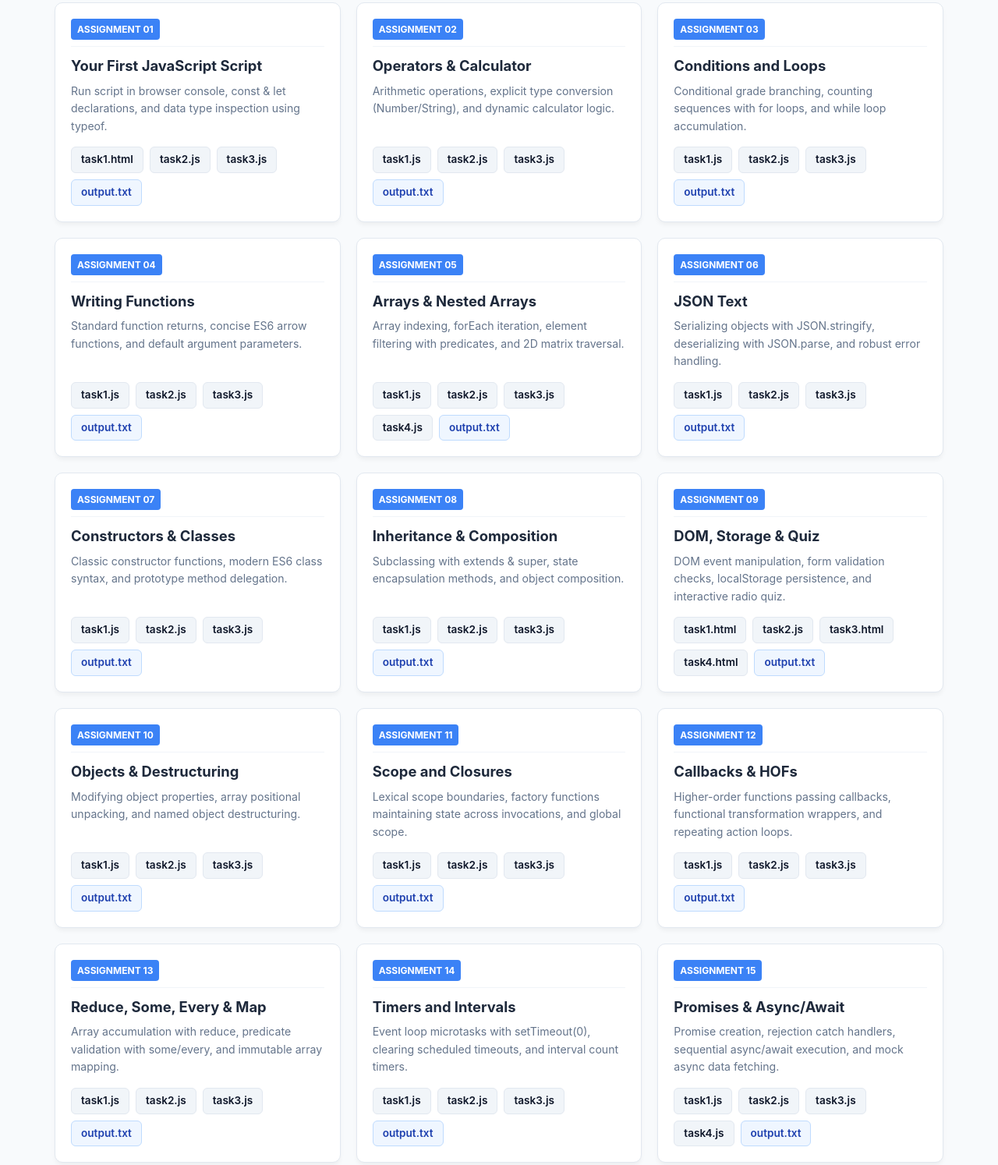
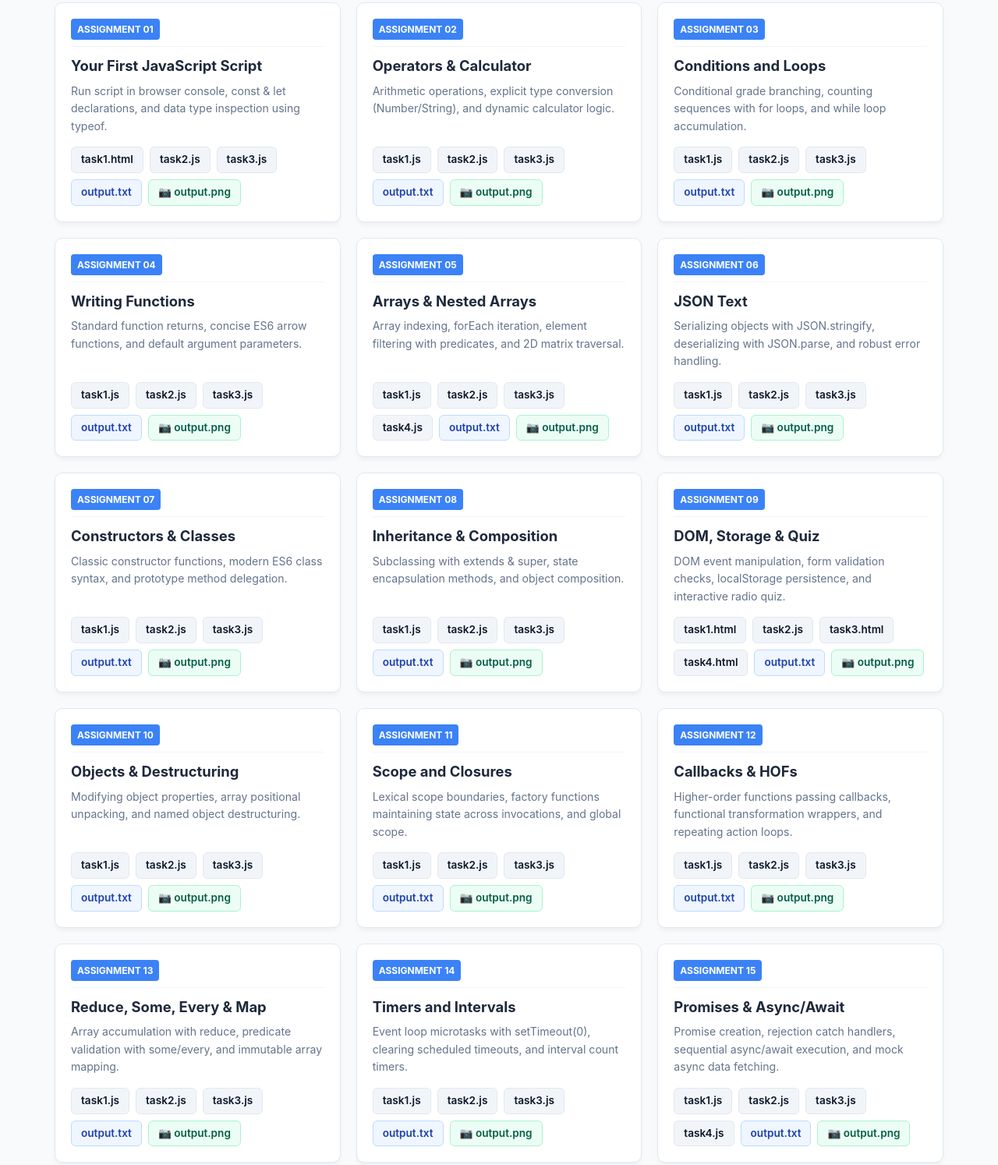
Before and after one commit to amaltomar47-ui/bcs354-javascript-lab, a website: page index.html in a window 1280 px wide. Shown: the part 268-1762 px from the top of the page at 78% size. Drawn offline with Linux system fonts and the light colour scheme.

Commit message:
Add authentic Windows terminal screenshots (output.png) for all 15 assignments

```diff
--- a/index.html
+++ b/index.html
@@ -158,6 +158,7 @@
                     <a href="Assignment-01/task2.js" target="_blank">task2.js</a>
                     <a href="Assignment-01/task3.js" target="_blank">task3.js</a>
                     <a href="Assignment-01/output.txt" class="output-link" target="_blank">output.txt</a>
+                    <a href="Assignment-01/output.png" target="_blank" style="background-color: #ecfdf5; color: #065f46; border-color: #a7f3d0;">📷 output.png</a>
                 </div>
             </div>
 
@@ -173,6 +174,7 @@
                     <a href="Assignment-02/task2.js" target="_blank">task2.js</a>
                     <a href="Assignment-02/task3.js" target="_blank">task3.js</a>
                     <a href="Assignment-02/output.txt" class="output-link" target="_blank">output.txt</a>
+                    <a href="Assignment-02/output.png" target="_blank" style="background-color: #ecfdf5; color: #065f46; border-color: #a7f3d0;">📷 output.png</a>
                 </div>
             </div>
 
@@ -188,6 +190,7 @@
                     <a href="Assignment-03/task2.js" target="_blank">task2.js</a>
                     <a href="Assignment-03/task3.js" target="_blank">task3.js</a>
                     <a href="Assignment-03/output.txt" class="output-link" target="_blank">output.txt</a>
+                    <a href="Assignment-03/output.png" target="_blank" style="background-color: #ecfdf5; color: #065f46; border-color: #a7f3d0;">📷 output.png</a>
                 </div>
             </div>
 
@@ -203,6 +206,7 @@
                     <a href="Assignment-04/task2.js" target="_blank">task2.js</a>
                     <a href="Assignment-04/task3.js" target="_blank">task3.js</a>
                     <a href="Assignment-04/output.txt" class="output-link" target="_blank">output.txt</a>
+                    <a href="Assignment-04/output.png" target="_blank" style="background-color: #ecfdf5; color: #065f46; border-color: #a7f3d0;">📷 output.png</a>
                 </div>
             </div>
 
@@ -219,6 +223,7 @@
                     <a href="Assignment-05/task3.js" target="_blank">task3.js</a>
                     <a href="Assignment-05/task4.js" target="_blank">task4.js</a>
                     <a href="Assignment-05/output.txt" class="output-link" target="_blank">output.txt</a>
+                    <a href="Assignment-05/output.png" target="_blank" style="background-color: #ecfdf5; color: #065f46; border-color: #a7f3d0;">📷 output.png</a>
                 </div>
             </div>
 
@@ -234,6 +239,7 @@
                     <a href="Assignment-06/task2.js" target="_blank">task2.js</a>
                     <a href="Assignment-06/task3.js" target="_blank">task3.js</a>
                     <a href="Assignment-06/output.txt" class="output-link" target="_blank">output.txt</a>
+                    <a href="Assignment-06/output.png" target="_blank" style="background-color: #ecfdf5; color: #065f46; border-color: #a7f3d0;">📷 output.png</a>
                 </div>
             </div>
 
@@ -249,6 +255,7 @@
                     <a href="Assignment-07/task2.js" target="_blank">task2.js</a>
                     <a href="Assignment-07/task3.js" target="_blank">task3.js</a>
                     <a href="Assignment-07/output.txt" class="output-link" target="_blank">output.txt</a>
+                    <a href="Assignment-07/output.png" target="_blank" style="background-color: #ecfdf5; color: #065f46; border-color: #a7f3d0;">📷 output.png</a>
                 </div>
             </div>
 
@@ -264,6 +271,7 @@
                     <a href="Assignment-08/task2.js" target="_blank">task2.js</a>
                     <a href="Assignment-08/task3.js" target="_blank">task3.js</a>
                     <a href="Assignment-08/output.txt" class="output-link" target="_blank">output.txt</a>
+                    <a href="Assignment-08/output.png" target="_blank" style="background-color: #ecfdf5; color: #065f46; border-color: #a7f3d0;">📷 output.png</a>
                 </div>
             </div>
 
@@ -280,6 +288,7 @@
                     <a href="Assignment-09/task3.html" target="_blank">task3.html</a>
                     <a href="Assignment-09/task4.html" target="_blank">task4.html</a>
                     <a href="Assignment-09/output.txt" class="output-link" target="_blank">output.txt</a>
+                    <a href="Assignment-09/output.png" target="_blank" style="background-color: #ecfdf5; color: #065f46; border-color: #a7f3d0;">📷 output.png</a>
                 </div>
             </div>
 
@@ -295,6 +304,7 @@
                     <a href="Assignment-10/task2.js" target="_blank">task2.js</a>
                     <a href="Assignment-10/task3.js" target="_blank">task3.js</a>
                     <a href="Assignment-10/output.txt" class="output-link" target="_blank">output.txt</a>
+                    <a href="Assignment-10/output.png" target="_blank" style="background-color: #ecfdf5; color: #065f46; border-color: #a7f3d0;">📷 output.png</a>
                 </div>
             </div>
 
@@ -310,6 +320,7 @@
                     <a href="Assignment-11/task2.js" target="_blank">task2.js</a>
                     <a href="Assignment-11/task3.js" target="_blank">task3.js</a>
                     <a href="Assignment-11/output.txt" class="output-link" target="_blank">output.txt</a>
+                    <a href="Assignment-11/output.png" target="_blank" style="background-color: #ecfdf5; color: #065f46; border-color: #a7f3d0;">📷 output.png</a>
                 </div>
             </div>
 
@@ -325,6 +336,7 @@
                     <a href="Assignment-12/task2.js" target="_blank">task2.js</a>
                     <a href="Assignment-12/task3.js" target="_blank">task3.js</a>
                     <a href="Assignment-12/output.txt" class="output-link" target="_blank">output.txt</a>
+                    <a href="Assignment-12/output.png" target="_blank" style="background-color: #ecfdf5; color: #065f46; border-color: #a7f3d0;">📷 output.png</a>
                 </div>
             </div>
 
@@ -340,6 +352,7 @@
                     <a href="Assignment-13/task2.js" target="_blank">task2.js</a>
                     <a href="Assignment-13/task3.js" target="_blank">task3.js</a>
                     <a href="Assignment-13/output.txt" class="output-link" target="_blank">output.txt</a>
+                    <a href="Assignment-13/output.png" target="_blank" style="background-color: #ecfdf5; color: #065f46; border-color: #a7f3d0;">📷 output.png</a>
                 </div>
             </div>
 
@@ -355,6 +368,7 @@
                     <a href="Assignment-14/task2.js" target="_blank">task2.js</a>
                     <a href="Assignment-14/task3.js" target="_blank">task3.js</a>
                     <a href="Assignment-14/output.txt" class="output-link" target="_blank">output.txt</a>
+                    <a href="Assignment-14/output.png" target="_blank" style="background-color: #ecfdf5; color: #065f46; border-color: #a7f3d0;">📷 output.png</a>
                 </div>
             </div>
 
@@ -371,6 +385,7 @@
                     <a href="Assignment-15/task3.js" target="_blank">task3.js</a>
                     <a href="Assignment-15/task4.js" target="_blank">task4.js</a>
                     <a href="Assignment-15/output.txt" class="output-link" target="_blank">output.txt</a>
+                    <a href="Assignment-15/output.png" target="_blank" style="background-color: #ecfdf5; color: #065f46; border-color: #a7f3d0;">📷 output.png</a>
                 </div>
             </div>
         </div>
```
Also changed, not shown: Assignment-01/output.png (added), Assignment-02/output.png (added), Assignment-03/output.png (added), Assignment-04/output.png (added), Assignment-05/output.png (added), Assignment-06/output.png (added), Assignment-07/output.png (added), Assignment-08/output.png (added), Assignment-09/output.png (added), Assignment-10/output.png (added), Assignment-11/output.png (added), Assignment-12/output.png (added), Assignment-13/output.png (added), Assignment-14/output.png (added), 1 more files.
